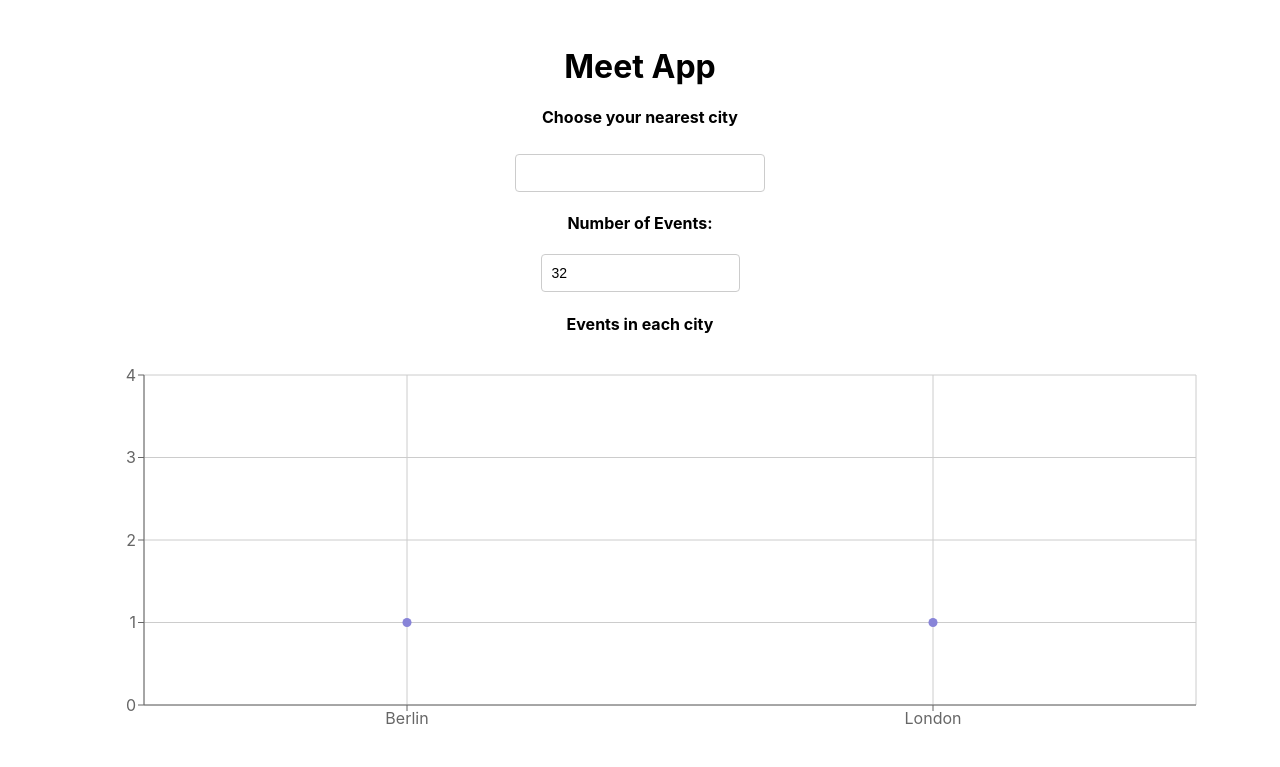
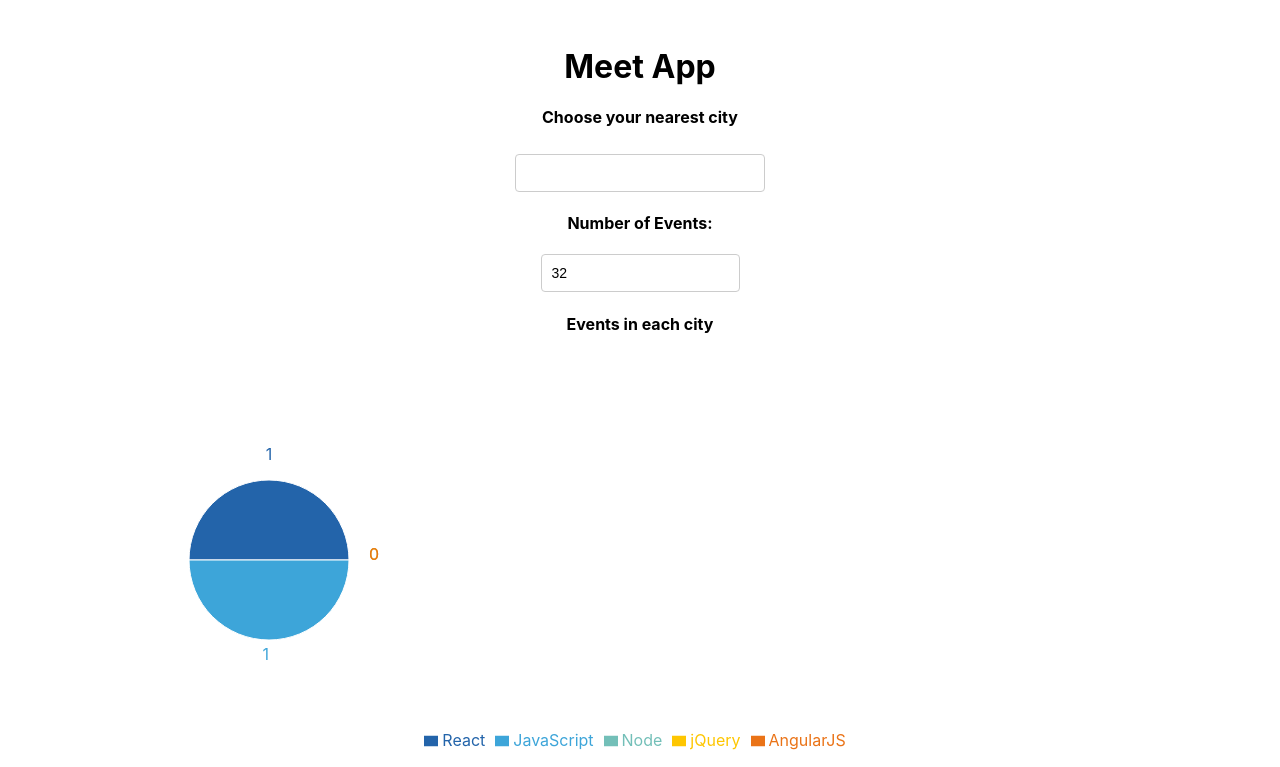
Before and after one commit to theo-githu/Meet, a React (Create React App) app: page / in a window 1280 px wide. Shown: the top 767 px of the page. Built offline with nearby package versions, Linux system fonts and the light colour scheme.

Commit message:
piechart

```diff
--- a/src/App.js
+++ b/src/App.js
@@ -2,6 +2,7 @@ import React, { Component } from 'react';
 import './App.css';
 import EventList from './EventList';
 import CitySearch from './CitySearch';
+import EventGenre from './EventGenre';
 import NumberOfEvents from './NumberOfEvents';
 import { extractLocations, getEvents } from './api';
 import './nprogress.css';
@@ -96,22 +97,24 @@ class App extends Component {
   }
 
   render() {
-    const { locations, numberOfEvents } = this.state;
+    const { locations, numberOfEvents, events } = this.state;
     return (
       <div className="App">
         <h1>Meet App</h1>
           <WarningAlert text={this.state.warningText} />
         <h4>Choose your nearest city</h4>
         <CitySearch updateEvents={this.updateEvents} locations={locations} />
-        <NumberOfEvents updateEvents={this.updateEvents} numberOfEvents={numberOfEvents} />
+        <NumberOfEvents
+          updateEvents={this.updateEvents}
+          numberOfEvents={numberOfEvents}
+        />
         <h4>Events in each city</h4>
 
+        <div>
+          <EventGenre events={events} />
           <ResponsiveContainer height={400}>
             <ScatterChart
-            margin={{
-              top: 20, right: 20, bottom: 20, left: 20,
-            }}
-          >
+              margin={{top: 20, right: 20, bottom: 20, left: 20 }}>
               <CartesianGrid />
               <XAxis type="category" dataKey="city" name="City" />
               <YAxis type="number" dataKey="number" name="Number of Events" allowDecimals={false} />
@@ -119,7 +122,7 @@ class App extends Component {
               <Scatter data={this.getData()} fill="#8884d8" />
             </ScatterChart>
           </ResponsiveContainer>
-
+        </div>
         <EventList events={this.state.events} />
       </div>
     );
--- /dev/null
+++ b/src/EventGenre.js
@@ -0,0 +1,44 @@
+import React, { useEffect, useState } from 'react';
+import { PieChart, Pie, Cell, ResponsiveContainer, Legend, Tooltip } from 'recharts';
+
+const EventGenre = ({ events }) => {
+    const [data, setData] = useState([]);
+
+    const getData = () => {
+        const genres = ['React', 'JavaScript', 'Node', 'jQuery', 'AngularJS'];
+        const data = genres.map((genre) => {
+            const value = events.filter((ev) => ev.summary.indexOf(genre) >= 0).length;
+            return { name: genre, value };
+        });
+        return data;
+    };
+
+    useEffect(() => { setData(() => getData()); }, [events]);
+
+    const colors = ['#2364aa', '#3da5d9', '#73bfb8', '#fec601', '#ea7317'];
+
+    return (
+        <ResponsiveContainer height={400}>
+          <PieChart width={400} height={400}>
+            <Tooltip />
+            <Legend verticalAlign="bottom" />
+            <Pie
+              data={data}
+              cx={200}
+              cy={200}
+              labelLine={false}
+              label={true}
+              outerRadius={80}
+              fill="#8884d8"
+              dataKey="value"
+            >
+              {data.map((entry, index) => (
+                <Cell key={`cell-${index}`} fill={colors[index % colors.length]} />
+              ))}
+            </Pie>
+          </PieChart>
+        </ResponsiveContainer >
+      );
+}
+
+export default EventGenre;
```
Lines whose indentation alone changed are shown as unchanged.
